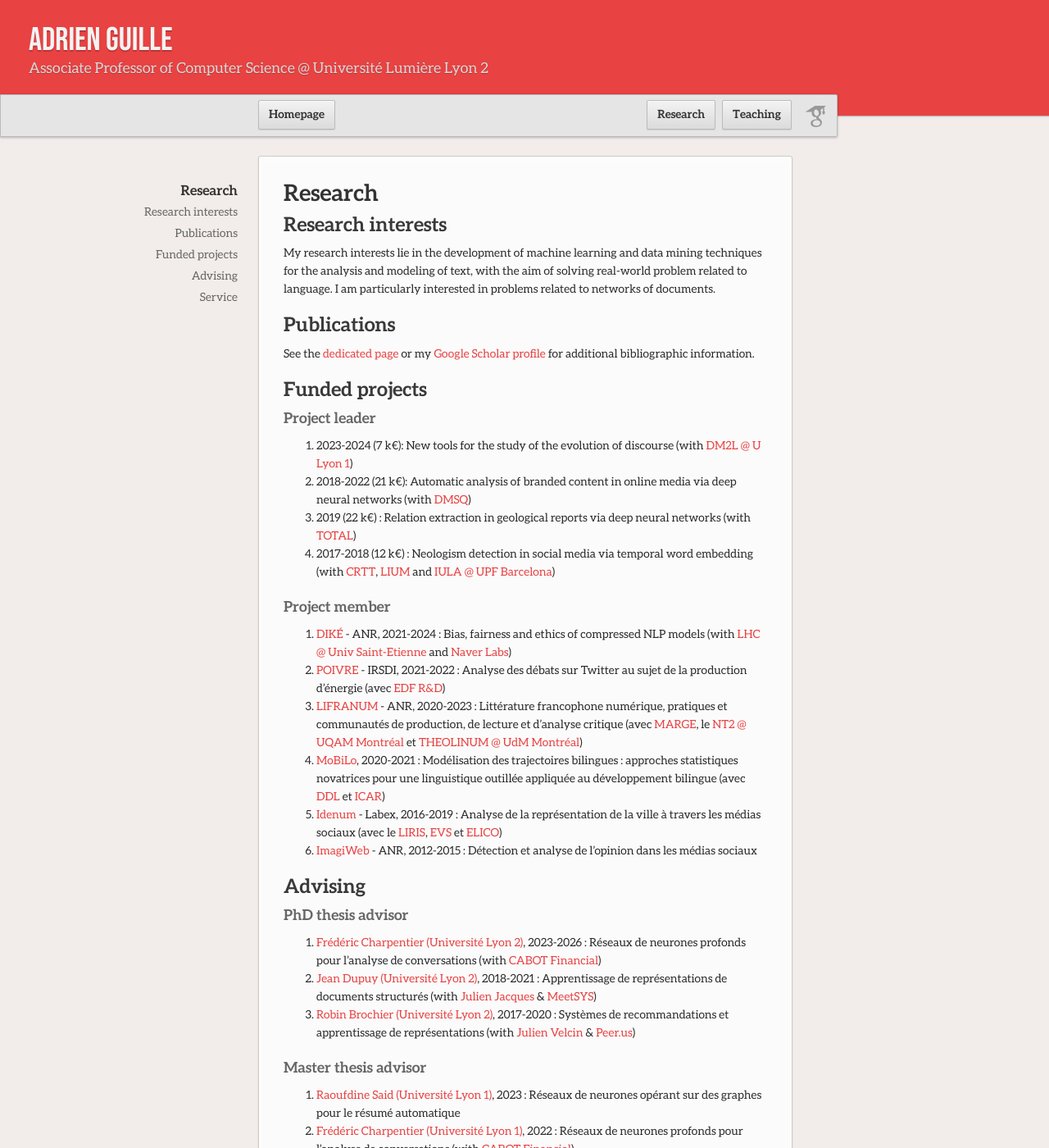
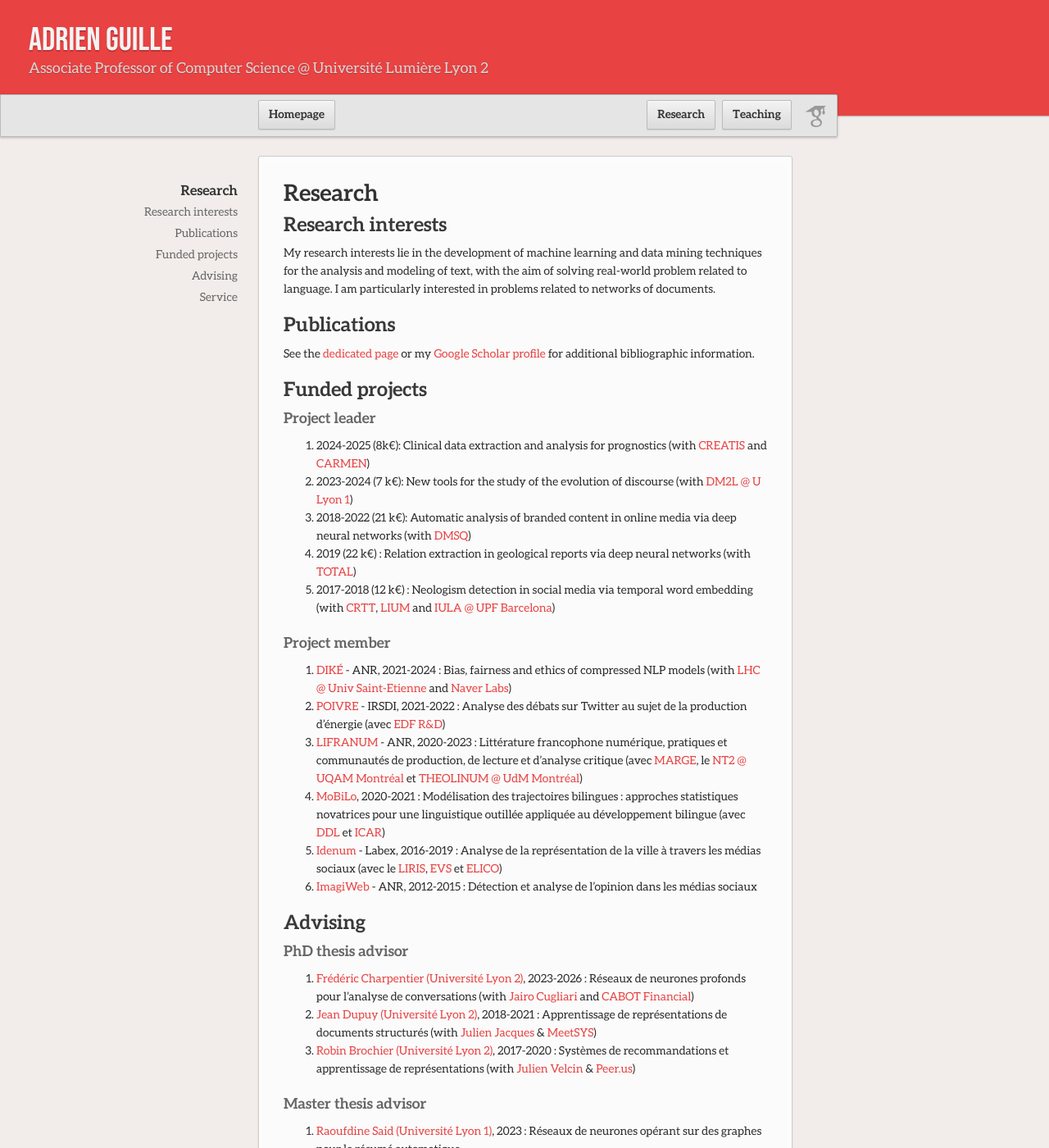
Before and after one commit to AdrienGuille/adrienguille.github.io, a Jekyll site: the page built from research.md, in a window 1280 px wide and 1400 px high. Shown: the whole window at 82% size. Built offline with Jekyll 4.4.1, drawn with Linux system fonts in a browser that asks for light colours; our own code applies the rules of GitHub Pages for plain Markdown files.

Commit message:
Update research.md

```diff
--- a/research.md
+++ b/research.md
@@ -12,6 +12,7 @@ See the [dedicated page](publications.md) or my [Google Scholar profile](https:/
 
 ### Project leader
 
+- 2024-2025 (8k€): Clinical data extraction and analysis for prognostics (with [CREATIS](https://www.creatis.insa-lyon.fr/site7/fr) and [CARMEN](https://carmen.univ-lyon1.fr))
 - 2023-2024 (7 k€): New tools for the study of the evolution of discourse (with [DM2L @ U Lyon 1](https://liris.cnrs.fr/equipe/dm2l))
 - 2018-2022 (21 k€): Automatic analysis of branded content in online media via deep neural networks (with [DMSQ](https://dmsq.io))
 - 2019 (22 k€) : Relation extraction in geological reports via deep neural networks (with [TOTAL](https://www.total.com))
@@ -30,7 +31,7 @@ See the [dedicated page](publications.md) or my [Google Scholar profile](https:/
 
 ### PhD thesis advisor
 
-- [Frédéric Charpentier (Université Lyon 2)](#), 2023-2026 : Réseaux de neurones profonds pour l'analyse de conversations (with [CABOT Financial](https://www.cabotfinancial.fr))
+- [Frédéric Charpentier (Université Lyon 2)](#), 2023-2026 : Réseaux de neurones profonds pour l'analyse de conversations (with [Jairo Cugliari](https://cugliari.github.io/website/) and [CABOT Financial](https://www.cabotfinancial.fr))
 - [Jean Dupuy (Université Lyon 2)](#), 2018-2021 : Apprentissage de représentations de documents structurés (with [Julien Jacques](http://eric.univ-lyon2.fr/~jjacques/) & [MeetSYS](http://meetsys.com/))
 - [Robin Brochier (Université Lyon 2)](#), 2017-2020 : Systèmes de recommandations et apprentissage de représentations (with [Julien Velcin](http://eric.univ-lyon2.fr/~jvelcin/) & [Peer.us](http://peer.us/))
 
```
